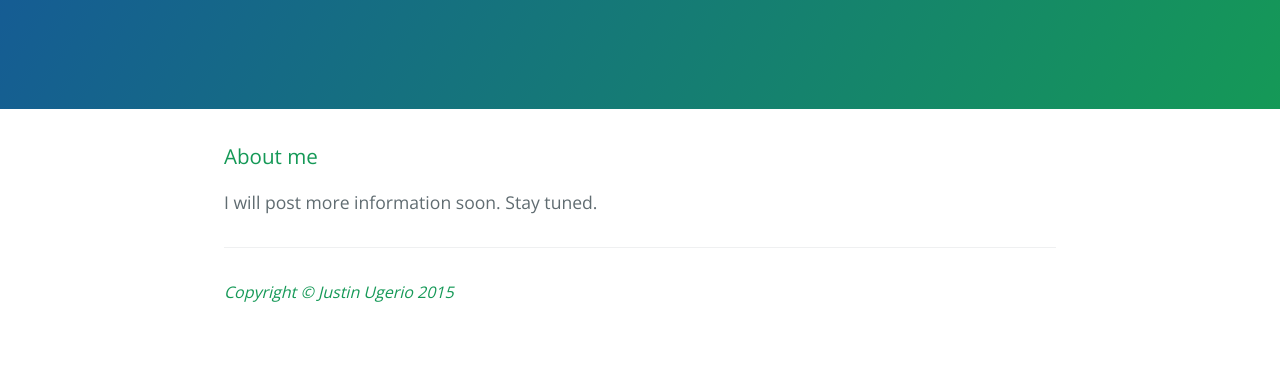
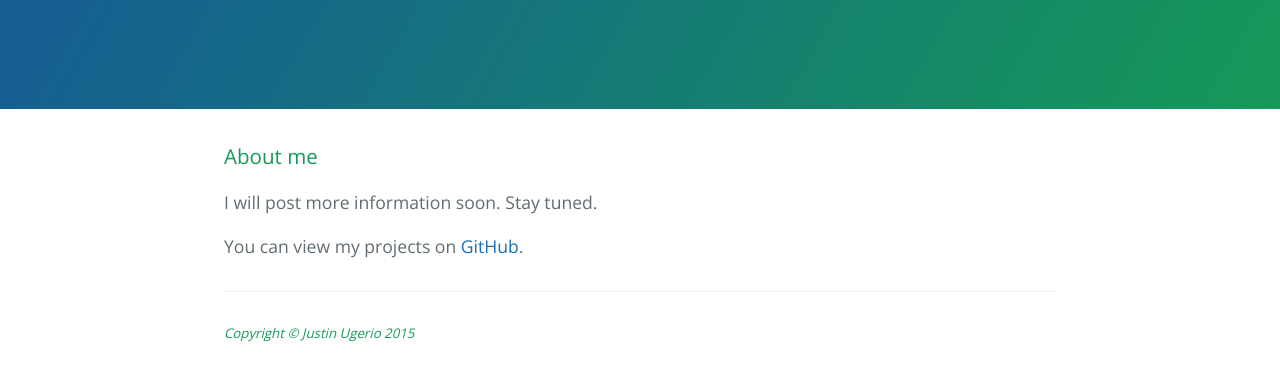
Before and after one commit to justinugerio/justinugerio.github.io, a plain HTML site: page index.html in a window 1280 px wide. Shown: the part 208-588 px from the top of the page. Drawn offline with nearby package versions, Linux system fonts and the light colour scheme.

Commit message:
Minor updates
Signed-off-by: Justin Ugerio <justinugerio@users.noreply.github.com>

```diff
--- a/index.html
+++ b/index.html
@@ -24,9 +24,12 @@
       <p>
         I will post more information soon.  Stay tuned.
       </p>
+      <p>
+        You can view my projects on <a href="https://github.com/justinugerio" target="_blank">GitHub</a>.
+      </p>
 
       <footer class="site-footer">
-        <h4><em>Copyright &copy; Justin Ugerio 2015</em></h4>
+        <h5><em>Copyright &copy; Justin Ugerio 2015</em></h5>
       </footer>
     </section>
   </body>
```
